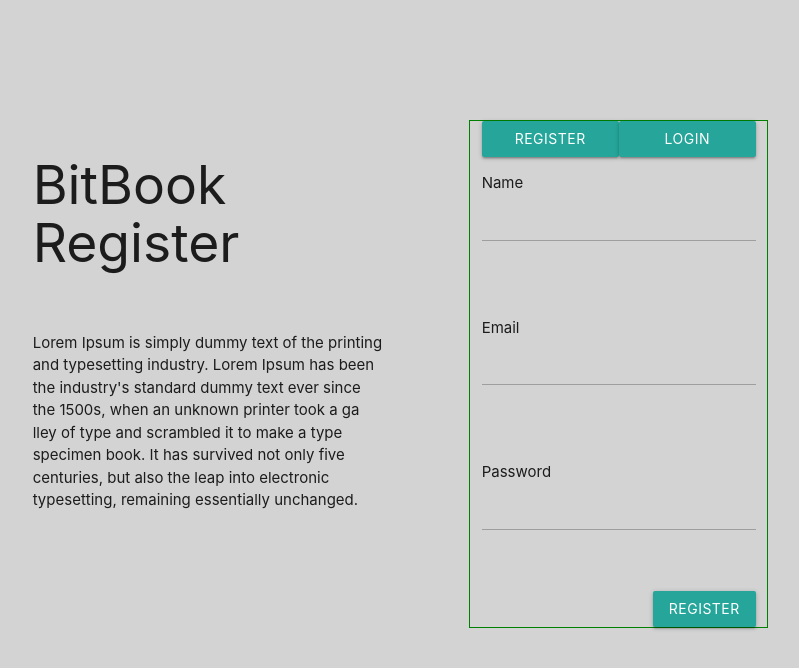
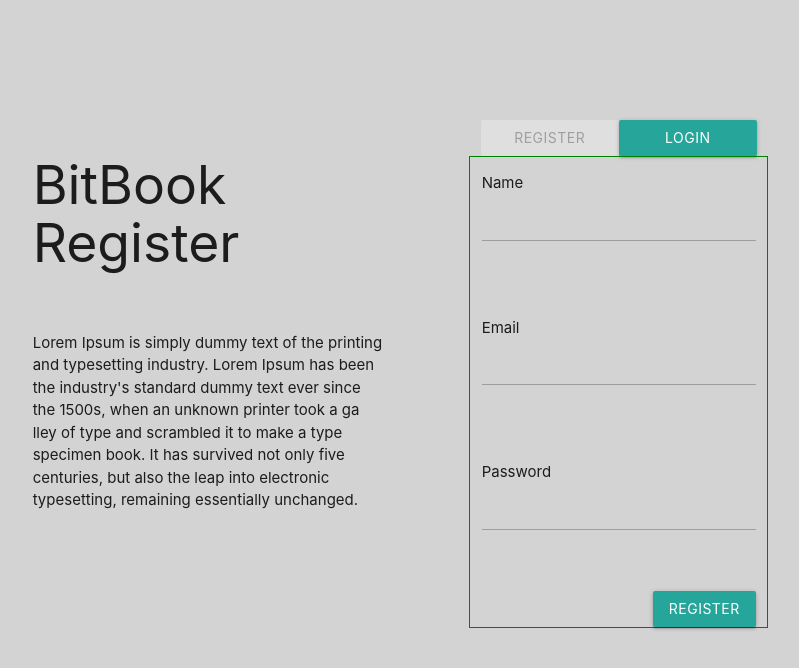
Before and after one commit to zoran94/Book_App, a React (Create React App) app: page /#/ in a window 1280 px wide. Shown: the top 668 px of the page, without its empty margins (273-1072 px from the left). Built offline with nearby package versions, Linux system fonts and the light colour scheme.

Commit message:
components logic and a bit more css added

```diff
--- a/src/app/components/main/landingPage/LandingPage.js
+++ b/src/app/components/main/landingPage/LandingPage.js
@@ -17,10 +17,25 @@
         })
     }
 
-    render () {
-    return  this.state.registerUi ?
-    <Register onToggleRegister={this.onToggleRegister}/> :
-    <Login onToggleRegister={this.onToggleRegister}/>
+    buttons = () => {
+        if (this.state.registerUi) {
+            return (<div className="col s4 offset-s1"><button onClick={this.onToggleRegister} className="btn left col s6 disabled">Register</button>
+                <button onClick={this.onToggleRegister} className="btn right col s6">Login</button></div>)
+        }
+        return (<div className="col s4 offset-s1">
+            <button onClick={this.onToggleRegister} className="btn left col s6">Register</button>
+            <button onClick={this.onToggleRegister} className="btn right col s6 disabled">Login</button>
+        </div>)
+    }
+
+    render() {
+        return this.state.registerUi ?
+            <Register>
+                {this.buttons()}
+            </Register> :
+            <Login>
+                {this.buttons()}
+            </Login>
     }
 }
 
--- a/src/app/components/main/landingPage/login/Login.js
+++ b/src/app/components/main/landingPage/login/Login.js
@@ -1,8 +1,8 @@
 import React, { Component } from "react";
-import {withRouter} from 'react-router-dom';
+import { withRouter } from 'react-router-dom';
 import LoginForm from "./LoginForm";
 import LoginInfo from "./LoginInfo";
-import { fetchLogin} from "../../../../../services/authService";
+import { fetchLogin } from "../../../../../services/authService";
 
 
 class Login extends Component {
@@ -42,13 +42,16 @@
     render() {
 
         return (
+            <div className="row container margin-top">
+                <LoginInfo />
+                {this.props.children}
                 <LoginForm
                     name={this.state}
                     onInputChange={this.onInputChange}
                     onLogin={this.onLogin}
                     error={this.state.error}
-                    onToggleRegister={this.props.onToggleRegister}
                 />
+            </div>
         )
 
     }
--- a/src/app/components/main/landingPage/login/LoginForm.js
+++ b/src/app/components/main/landingPage/login/LoginForm.js
@@ -8,14 +8,7 @@
 const LoginForm = (props) => {
 
     return (
-        <div className="row container margin-top">
-
-            <LoginInfo />
             <form className="col s4 offset-s1 formBorder">
-                <div className="space-between">
-                    <button onClick={props.onToggleRegister} className="btn left col s6">Register</button>
-                    <button onClick={props.onToggleRegister} className="btn right col s6">Login</button>
-                </div>
                 <InputField
                     type="text"
                     inputName="Email"
@@ -37,7 +30,6 @@
                 <button className="btn register right" onClick={props.onLogin}>Login</button>
 
             </form>
-        </div>
     )
 }
 
--- a/src/app/components/main/landingPage/register/Register.js
+++ b/src/app/components/main/landingPage/register/Register.js
@@ -41,13 +41,16 @@
     render() {
 
         return (
+            <div className="row container margin-top">
+                <RegisterInfo />
+                {this.props.children}
                 <RegisterForm
                     name={this.state}
                     onInputChange={this.onInputChange}
                     onCreateRegister={this.onCreateRegister}
                     error={this.state.error}
-                    onToggleRegister={this.props.onToggleRegister}
                 />
+            </div>
         )
 
     }
--- a/src/app/components/main/landingPage/register/RegisterForm.js
+++ b/src/app/components/main/landingPage/register/RegisterForm.js
@@ -1,17 +1,13 @@
 import React from "react";
 import M from "materialize-css";
 import InputField from "../../profile/InputField";
-import RegisterInfo from "./RegisterInfo";
+
 
 
 const RegisterForm = (props) => {
 
     return (
-        <div className="row container margin-top">
-        <RegisterInfo />
         <form className="col s4 offset-s1 formBorder">
-            <button onClick={props.onToggleRegister} className="btn left col s6">Register</button>
-        <button onClick={props.onToggleRegister} className="btn right col s6">Login</button>
             <InputField
                 type="text"
                 inputName="Name"
@@ -39,7 +35,7 @@
             {props.error && <p>{props.error}</p>}
             <button className="btn register right" onClick={props.onCreateRegister}>Register</button>
         </form>
-            </div>
+
     )
 }
 
```
Lines whose indentation alone changed are shown as unchanged.
